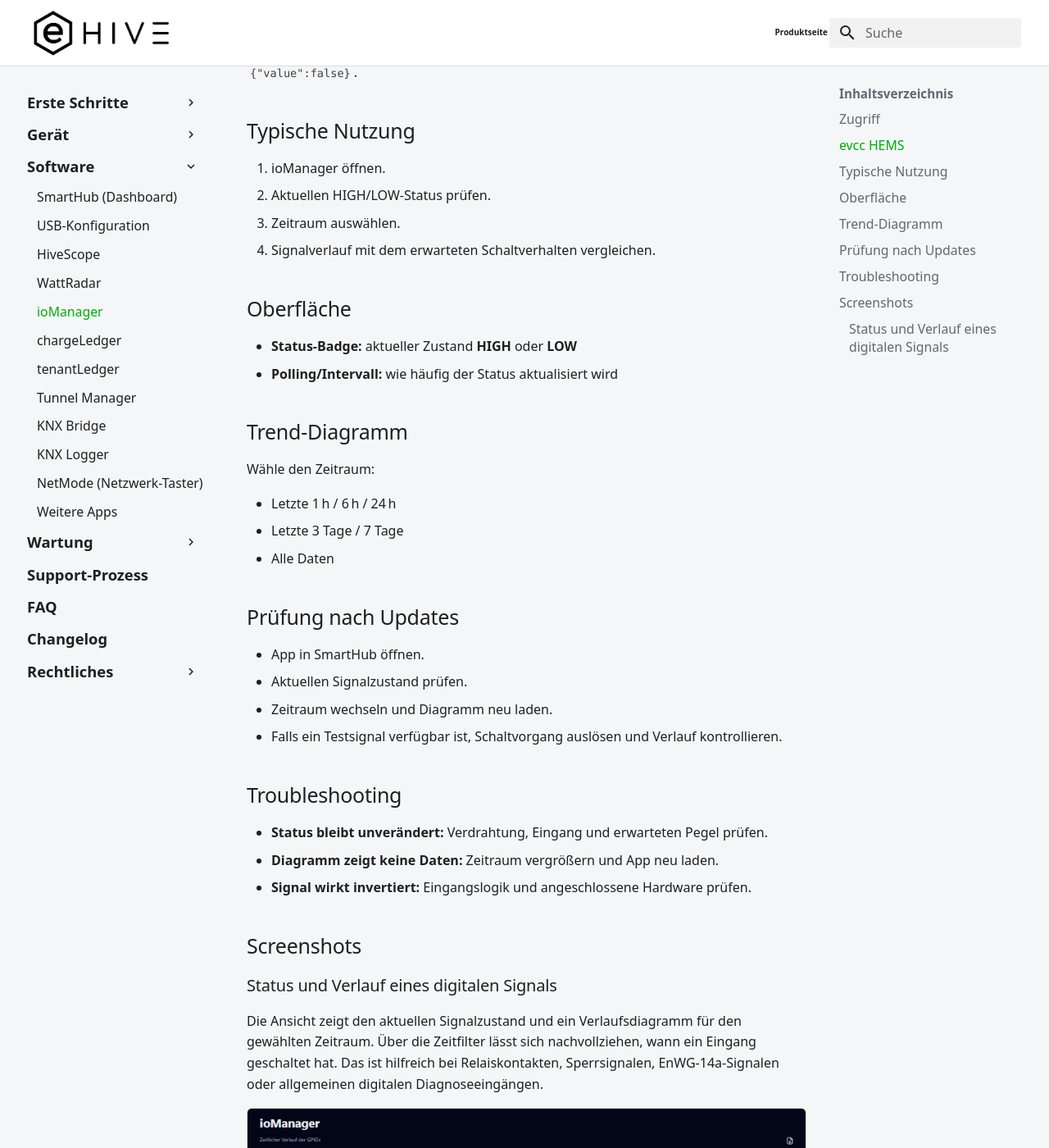
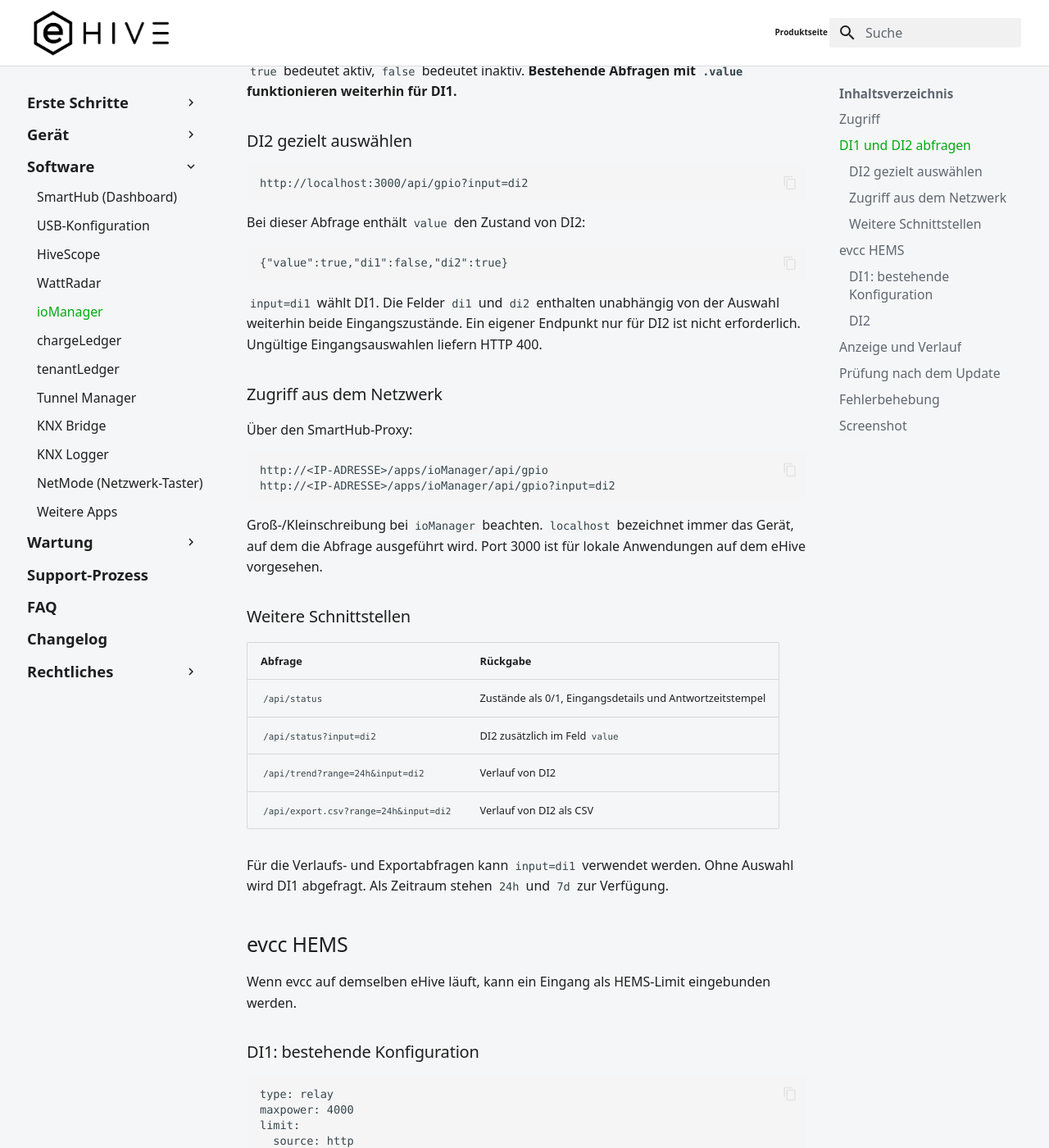
Before and after one commit to ehive-dev/doc, an MkDocs documentation site: the page built from docs/software/iomanager.md, in a window 1280 px wide and 1400 px high, scrolled down 967 px. Shown: the whole window at 82% size. Built offline with MkDocs 1.6.1 and Material for MkDocs 9.7.7, drawn with Linux system fonts in a browser that asks for light colours; some of the changed text lies outside the part shown.

Commit message:
docs: explain DI2 access and preserve DI1 integration

````diff
--- a/docs/software/iomanager.md
+++ b/docs/software/iomanager.md
@@ -1,23 +1,78 @@
 # ioManager
 
-Mit ioManager siehst du den aktuellen Status und den zeitlichen Verlauf eines digitalen Signals (HIGH/LOW). So erkennst du, ob ein Eingang gerade aktiv ist und wann sich der Zustand geändert hat.
+ioManager zeigt den aktuellen Zustand und den Verlauf der Digitaleingänge **DI1** und **DI2**. Beide Eingänge lassen sich unabhängig überwachen und über eine HTTP-Schnittstelle auslesen.
 
-Typische Anwendungsfälle:
-
-- Überwachung eines digitalen Eingangs (z. B. DI für **EnWG §14a**, Relaiskontakt, Statusleitung)
-- Diagnose: „Kommt das Signal an?“ / „Wann hat es geschaltet?“
+Typische Anwendungen sind Relaiskontakte, Betriebs- und Störmeldungen sowie externe Steuersignale. Anschlusshinweise stehen unter [Digitale Eingänge](../hardware/connectors.md#digitale-eingange-di1-und-di2).
 
 ## Zugriff
 
-- SmartHub öffnen.
-- In der App-Liste **ioManager** auswählen.
-- Falls die App nicht sichtbar ist, im SmartHub App Store prüfen, ob sie installiert und gestartet ist.
+1. SmartHub öffnen.
+2. **ioManager** in der App-Liste auswählen.
+3. Falls die App fehlt, im SmartHub App Store installieren oder aktualisieren.
+
+## DI1 und DI2 abfragen
+
+Auf demselben eHive:
+
+```text
+http://localhost:3000/api/gpio
+```
+
+Beispielantwort, wenn nur DI2 aktiv ist:
+
+```json
+{"value":false,"di1":false,"di2":true}
+```
+
+| Feld | Bedeutung |
+|---|---|
+| `value` | DI1; bleibt für bestehende Abfragen unverändert |
+| `di1` | Zustand von DI1 |
+| `di2` | Zustand von DI2 |
+
+`true` bedeutet aktiv, `false` bedeutet inaktiv. **Bestehende Abfragen mit `.value` funktionieren weiterhin für DI1.**
+
+### DI2 gezielt auswählen
+
+```text
+http://localhost:3000/api/gpio?input=di2
+```
+
+Bei dieser Abfrage enthält `value` den Zustand von DI2:
+
+```json
+{"value":true,"di1":false,"di2":true}
+```
+
+`input=di1` wählt DI1. Die Felder `di1` und `di2` enthalten unabhängig von der Auswahl weiterhin beide Eingangszustände. Ein eigener Endpunkt nur für DI2 ist nicht erforderlich. Ungültige Eingangsauswahlen liefern HTTP 400.
+
+### Zugriff aus dem Netzwerk
+
+Über den SmartHub-Proxy:
+
+```text
+http://<IP-ADRESSE>/apps/ioManager/api/gpio
+http://<IP-ADRESSE>/apps/ioManager/api/gpio?input=di2
+```
+
+Groß-/Kleinschreibung bei `ioManager` beachten. `localhost` bezeichnet immer das Gerät, auf dem die Abfrage ausgeführt wird. Port 3000 ist für lokale Anwendungen auf dem eHive vorgesehen.
+
+### Weitere Schnittstellen
+
+| Abfrage | Rückgabe |
+|---|---|
+| `/api/status` | Zustände als 0/1, Eingangsdetails und Antwortzeitstempel |
+| `/api/status?input=di2` | DI2 zusätzlich im Feld `value` |
+| `/api/trend?range=24h&input=di2` | Verlauf von DI2 |
+| `/api/export.csv?range=24h&input=di2` | Verlauf von DI2 als CSV |
+
+Für die Verlaufs- und Exportabfragen kann `input=di1` verwendet werden. Ohne Auswahl wird DI1 abgefragt. Als Zeitraum stehen `24h` und `7d` zur Verfügung.
 
 ## evcc HEMS
 
-Wenn evcc auf demselben eHive wie ioManager läuft, kann der digitale Eingang als HEMS-Limit über `localhost` eingebunden werden.
+Wenn evcc auf demselben eHive läuft, kann ein Eingang als HEMS-Limit eingebunden werden.
 
-In evcc unter **HEMS**:
+### DI1: bestehende Konfiguration
 
 ```yaml
 type: relay
@@ -28,45 +83,53 @@ limit:
   jq: .value
 ```
 
-`maxpower` ist der freigegebene Leistungswert und muss passend zur Anlage eingestellt werden. Der Endpunkt `api/gpio` liefert den aktuellen Kontaktzustand als JSON, z. B. `{"value":false}`.
+### DI2
 
-## Typische Nutzung
+Für DI2 in derselben Konfiguration den Filter ändern:
 
-1. ioManager öffnen.
-2. Aktuellen HIGH/LOW-Status prüfen.
-3. Zeitraum auswählen.
-4. Signalverlauf mit dem erwarteten Schaltverhalten vergleichen.
+```yaml
+limit:
+  source: http
+  uri: http://localhost:3000/api/gpio
+  jq: .di2
+```
 
-## Oberfläche
+Alternativ lässt sich DI2 über die URL auswählen und der bisherige Filter beibehalten:
 
-- **Status‑Badge:** aktueller Zustand **HIGH** oder **LOW**
-- **Polling/Intervall:** wie häufig der Status aktualisiert wird
+```yaml
+limit:
+  source: http
+  uri: http://localhost:3000/api/gpio?input=di2
+  jq: .value
+```
 
-## Trend‑Diagramm
+Die beiden DI2-Beispiele zeigen den jeweiligen `limit`-Abschnitt. `type` und `maxpower` bleiben wie im vollständigen DI1-Beispiel bestehen. `maxpower` muss zur Anlage und zum vorgesehenen Steuersignal passen.
 
-Wähle den Zeitraum:
+## Anzeige und Verlauf
 
-- Letzte 1 h / 6 h / 24 h
-- Letzte 3 Tage / 7 Tage
-- Alle Daten
+- DI1 und DI2 getrennt auf HIGH/LOW prüfen.
+- Den gewünschten Eingang und Zeitraum für den Verlauf auswählen.
+- Bei Bedarf den Verlauf des ausgewählten Eingangs als CSV exportieren.
 
-## Prüfung nach Updates
+Die Eingänge werden im konfigurierten Pollingintervall eingelesen, standardmäßig alle fünf Sekunden. Schnelle Impulse werden nicht garantiert erfasst. Verlaufsänderungen werden gepuffert gespeichert; bei einem Neustart können die letzten fünf Minuten fehlen.
 
-- App in SmartHub öffnen.
-- Aktuellen Signalzustand prüfen.
-- Zeitraum wechseln und Diagramm neu laden.
-- Falls ein Testsignal verfügbar ist, Schaltvorgang auslösen und Verlauf kontrollieren.
+## Prüfung nach dem Update
 
-## Troubleshooting
+1. Beide Kontakte öffnen: DI1 und DI2 müssen inaktiv sein.
+2. Nur DI1 schließen: `di1` und `value` müssen `true`, `di2` muss `false` sein.
+3. Nur DI2 schließen: `di2` muss `true`, `di1` und die bisherige Abfrage `value` müssen `false` sein.
+4. Beide Kontakte schließen: `di1` und `di2` müssen `true` sein.
+5. Beide Kontakte wieder öffnen und den inaktiven Zustand prüfen.
 
-- **Status bleibt unverändert:** Verdrahtung, Eingang und erwarteten Pegel prüfen.
-- **Diagramm zeigt keine Daten:** Zeitraum vergrößern und App neu laden.
-- **Signal wirkt invertiert:** Eingangslogik und angeschlossene Hardware prüfen.
+Die Angaben zu `value` beziehen sich hier auf `/api/gpio` ohne Eingangsauswahl.
 
-## Screenshots
+## Fehlerbehebung
 
-### Status und Verlauf eines digitalen Signals
+- **Antwort enthält nur `value`:** Die installierte App stellt nur die bisherige DI1-Schnittstelle bereit. ioManager im SmartHub aktualisieren.
+- **Status bleibt unverändert:** Kontakt, Verdrahtung und Pollingintervall prüfen. Keine externe Spannung an die Eingänge anlegen.
+- **HTTP 404 oder „unknown app“:** Proxy-Pfad und Groß-/Kleinschreibung von `ioManager` prüfen.
+- **Diagramm ohne Daten:** Eingang und Zeitraum prüfen, Kontakt schalten und Ansicht neu laden.
 
-Die Ansicht zeigt den aktuellen Signalzustand und ein Verlaufsdiagramm für den gewählten Zeitraum. Über die Zeitfilter lässt sich nachvollziehen, wann ein Eingang geschaltet hat. Das ist hilfreich bei Relaiskontakten, Sperrsignalen, EnWG-14a-Signalen oder allgemeinen digitalen Diagnoseeingängen.
+## Screenshot
 
 ![ioManager Statusanzeige und Signalverlauf](../assets/images/ui-iomanager-main.png)
````
Also changed, not shown: docs/access.md (+5 -1 lines), docs/hardware/connectors.md (+8 -4 lines).
